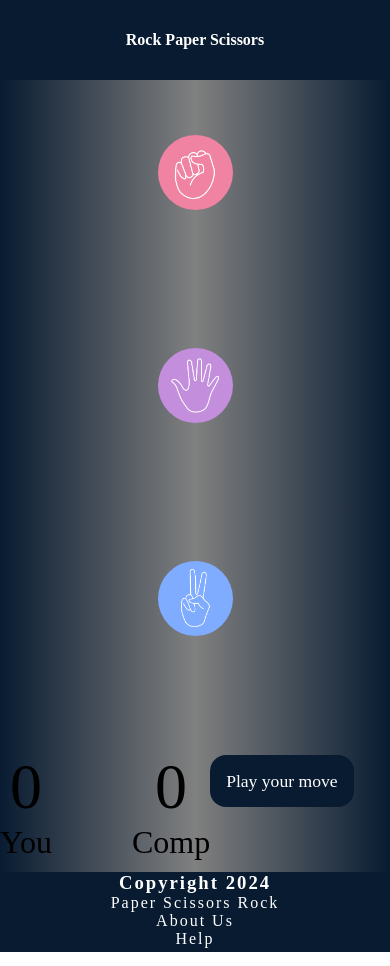
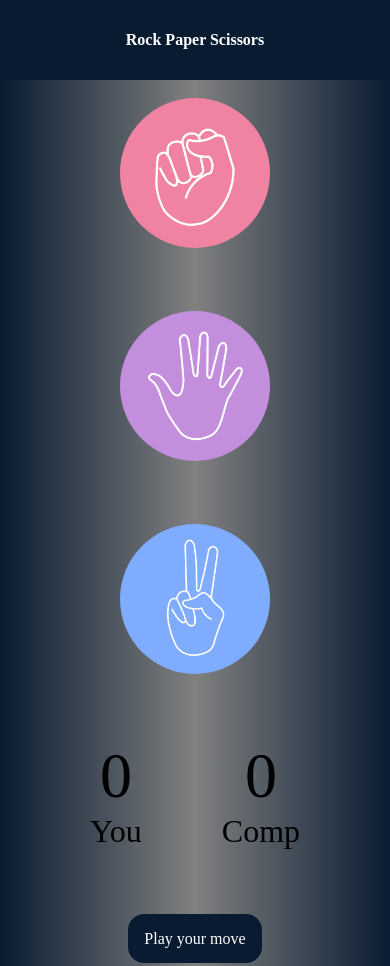
Before and after one commit to sachinprajapati09/RockPaperScissorGame, a plain HTML site: page index.html in a window 390 px wide. Shown: the top 966 px of the page. Drawn offline with Linux system fonts and the light colour scheme.

Commit message:
Update style.css

```diff
--- a/style.css
+++ b/style.css
@@ -89,13 +89,11 @@ footer {
         height: 100%;
         width: 100%;
         flex-wrap: wrap;
-        display:flex;
     }
     .choices {
         height: auto;
         width: auto;
-        display:flex;
-        flex-wrap:wrap;
+        flex-wrap: wrap;
         margin: 0;
         padding: 10px 5%;
     }
@@ -103,12 +101,11 @@ footer {
         height: auto;
         width: auto;
     }
-    #msg{
-        font-size:1.1rem;
+    .msg-container {
+        width: 100%;
+        height: 100%;
     }
-    img {
-    height: 75px;
-    width: 75px;
-    border-radius: 50%;
-   }
+    #msg {
+        font-size: 1rem;
+    }
 }
```
